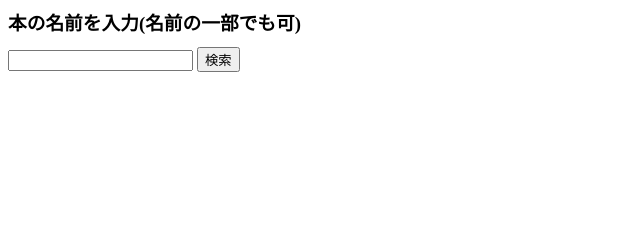
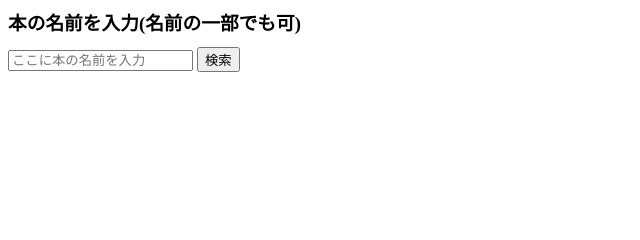
Before and after one commit to yasu-yakki/SearchBook, a plain HTML site: page index.html in a window 1280 px wide. Shown: the top 240 px of the page, 0-640 px from the left. Drawn offline with Linux system fonts and the light colour scheme.

Commit message:
placeholderを追加

```diff
--- a/index.html
+++ b/index.html
@@ -12,7 +12,7 @@
       本の名前を入力(名前の一部でも可)
       <br />
     </h3>
-    <input type="text" id="BookName" />
+    <input type="text" placeholder="ここに本の名前を入力" id="BookName" />
     <button onclick="SearchBook()">検索</button>
     <span id="result"></span>
     <br /><br />
```
